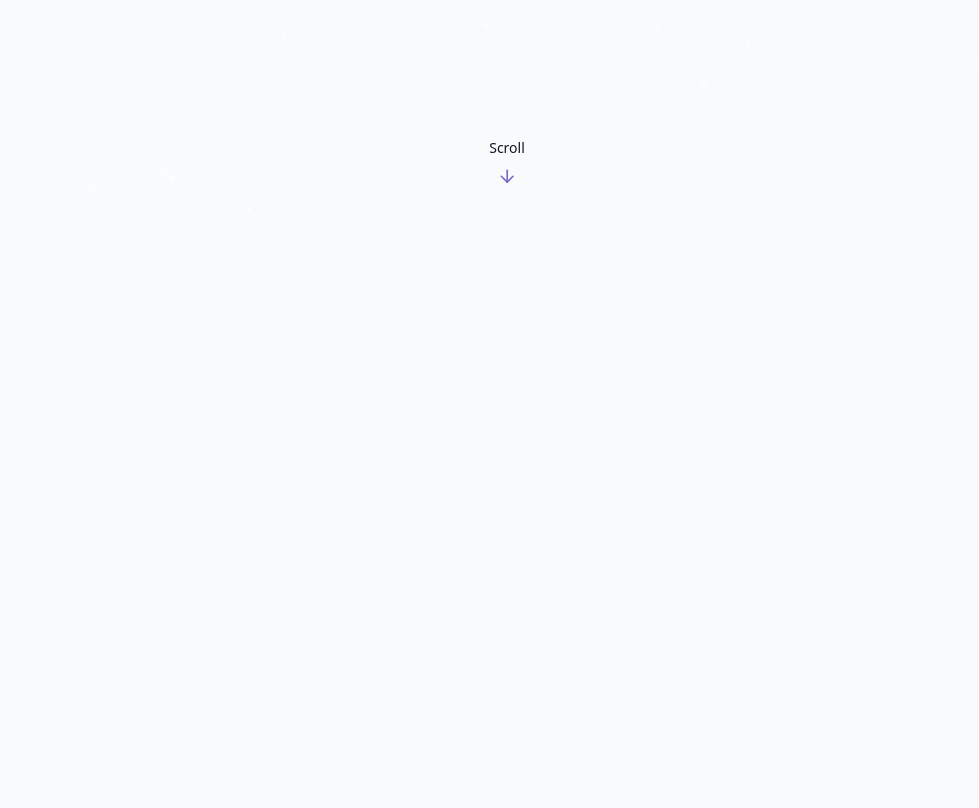
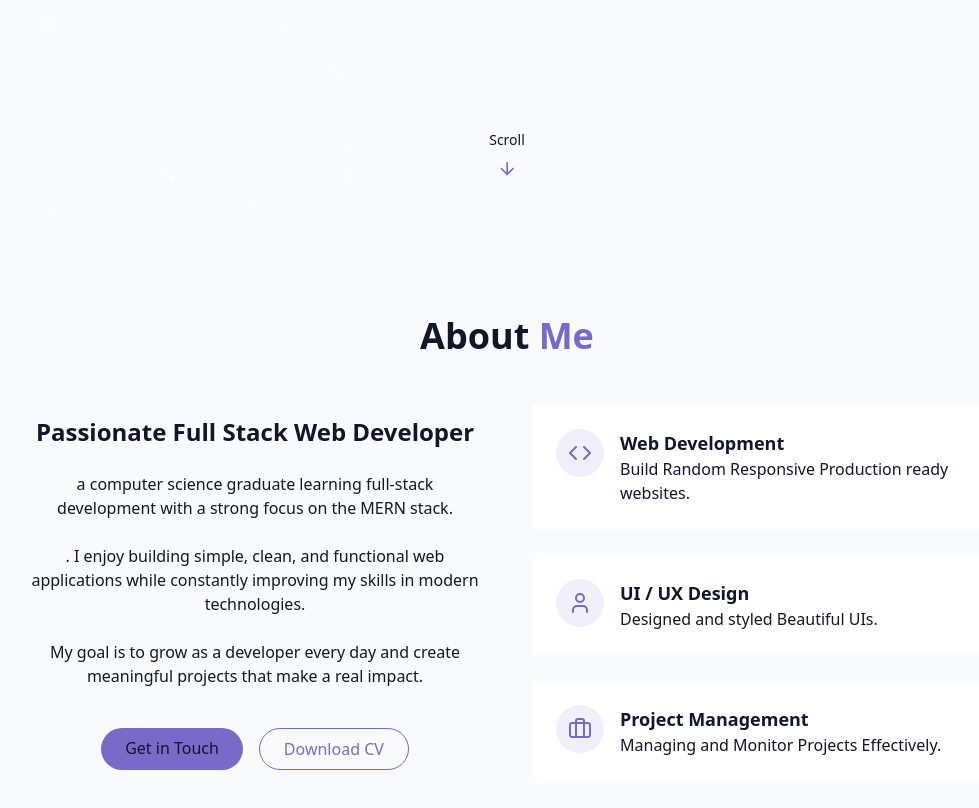
Before and after one commit to gokul-krishnan-gs/gokul-krishnan-portfolio, a React (Vite) app: page / in a window 1280 px wide. Shown: the part 580-1388 px from the top of the page, without its empty margins (133-1112 px from the left). Before the commit the page ends 800 px from the top, so only its background shows below. Built offline with nearby package versions, Linux system fonts and the light colour scheme.

Commit message:
12: About Section

```diff
--- /dev/null
+++ b/src/components/AboutSection.jsx
@@ -0,0 +1,91 @@
+import { Briefcase, Code, User } from "lucide-react";
+
+export default function AboutSection() {
+  return (
+    <section id="about" className="py-24 px-4 relative">
+
+        <div className="container mx-auto max-w-5xl">
+            <h2 className="text-3xl md:text-4xl font-bold mb-12 text-center">About
+            <span className="text-primary"> Me</span>
+            </h2>
+
+            <div className="grid grid-cols-1 md:grid-cols-2 gap-12 items-center">
+                <div className="space-y-6">
+                    <h3 className="text-2xl font-semibold">Passionate Full Stack Web Developer</h3>
+
+                    <p className="text-muted-foreground">a computer science graduate learning full-stack development with a strong focus on the MERN stack.</p>
+
+                    <p className="text-muted-foreground">
+                        . I enjoy building simple, clean, and functional web applications while constantly improving my skills in modern technologies.
+                    </p>
+
+                    <p className="text-muted-foreground">
+                        My goal is to grow as a developer every day and create meaningful projects that make a real impact.
+                    </p>
+
+                    <div
+                        className="flex flex-col sm:flex-row gap-4 pt-4 justify-center"
+                    >
+                        <a href="#contact" className="cosmic-button">
+                            Get in Touch
+                        </a>
+
+                        <a href="#" className="px-6 py-2 rounded-full border border-primary text-primary hover:bg-primary/10 transition-colors duration-300">
+                            Download CV
+                        </a>
+                    </div>
+                </div>
+
+                <div className="grid grid-cols-1 gap-6">
+                    <div className="gradient-border p-6 card-hover">
+                        <div className="flex items-start gap-4">
+                            <div className="p-3 rounded-full bg-primary/10">
+                                <Code className="h-6 w-6 text-primary"/>
+                            </div>
+
+
+                            <div className="text-left">
+                                <h4 className="font-semibold text-lg">Web Development</h4>
+                                <p className="text-muted-foreground">Build Random Responsive Production ready websites.</p>
+                            </div>
+
+                        </div>
+                    </div>
+
+                    <div className="gradient-border p-6 card-hover">
+                        <div className="flex items-start gap-4">
+                            <div className="p-3 rounded-full bg-primary/10">
+                                <User className="h-6 w-6 text-primary"/>
+                            </div>
+
+                            <div className="text-left">
+                                <h4 className="font-semibold text-lg">UI / UX Design</h4>
+                                <p className="text-muted-foreground">Designed and styled Beautiful UIs.</p>
+                            </div>
+                        </div>
+                    </div>
+
+                    <div className="gradient-border p-6 card-hover">
+                        <div className="flex items-start gap-4">
+                            <div className="p-3 rounded-full bg-primary/10">
+                                <Briefcase className="h-6 w-6 text-primary"/>
+                            </div>
+
+
+                            <div className="text-left">
+                                <h4 className="font-semibold text-lg">Project Management</h4>
+                                <p className="text-muted-foreground">Managing and Monitor Projects Effectively.</p>
+                            </div>
+
+
+                        </div>
+                    </div>
+
+
+                </div>
+            </div>
+        </div>
+
+    </section>
+  )
+}
--- a/src/components/ThemeToggle.jsx
+++ b/src/components/ThemeToggle.jsx
@@ -34,7 +34,7 @@
   return (
     <button
         onClick={handleToggleTheme}
-        className="fixed max-sm:hidden top-5 right-5 z-50 p-2 rounded-full transition-colors duration-300"
+        className="fixed max-sm:hidden top-15 right-5  z-50 p-2 rounded-full transition-colors duration-300"
     >
         {isDarkMode
             ?
--- a/src/pages/Home.jsx
+++ b/src/pages/Home.jsx
@@ -1,3 +1,4 @@
+import AboutSection from '../components/AboutSection'
 import HeroSection from '../components/HeroSection'
 import NavBar from '../components/NavBar'
 import StarBackgound from '../components/StarBackgound'
@@ -12,6 +13,7 @@
       <NavBar />
       <main>
         <HeroSection />
+        <AboutSection />
       </main>
     </div>
   )
```
